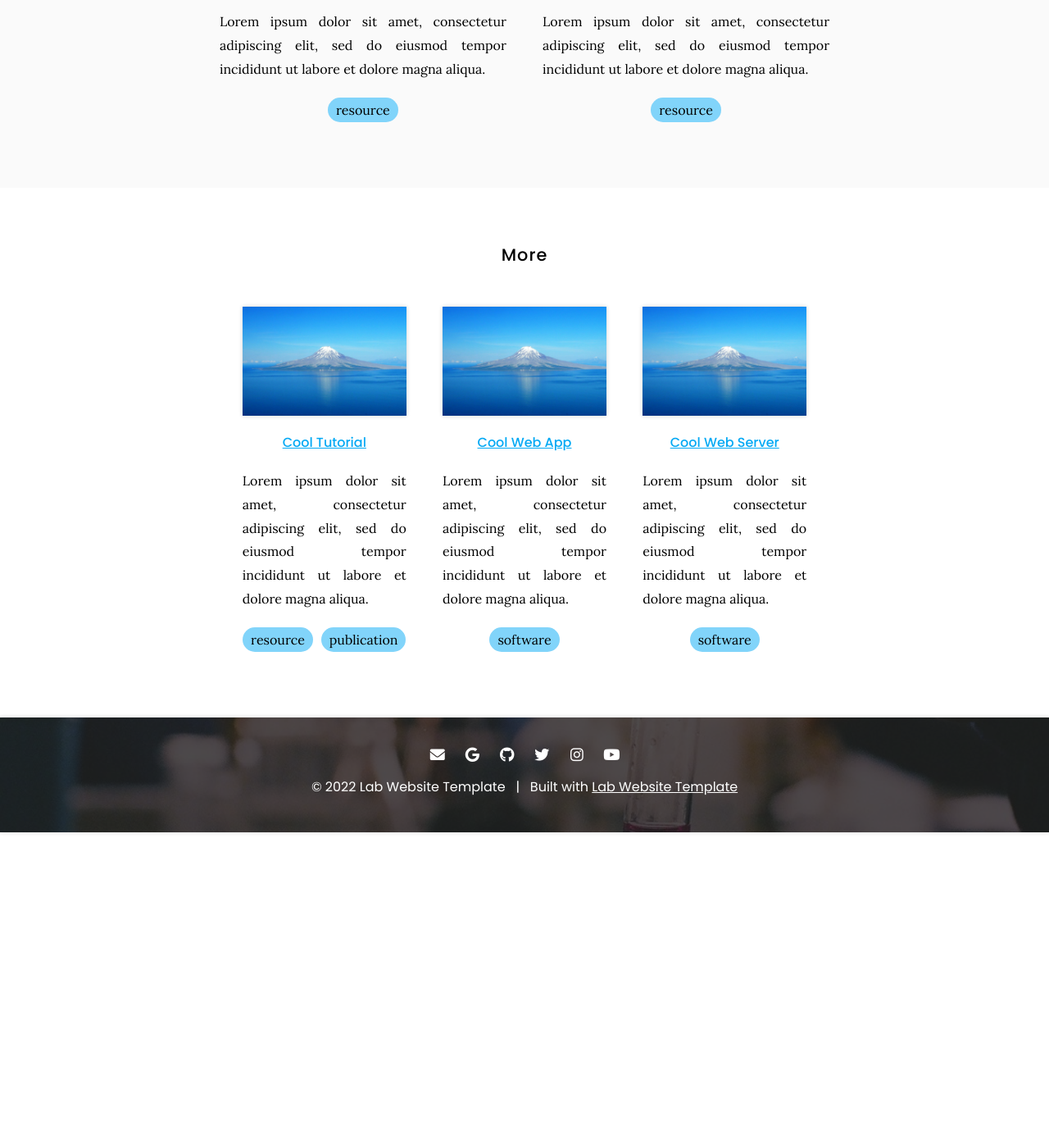
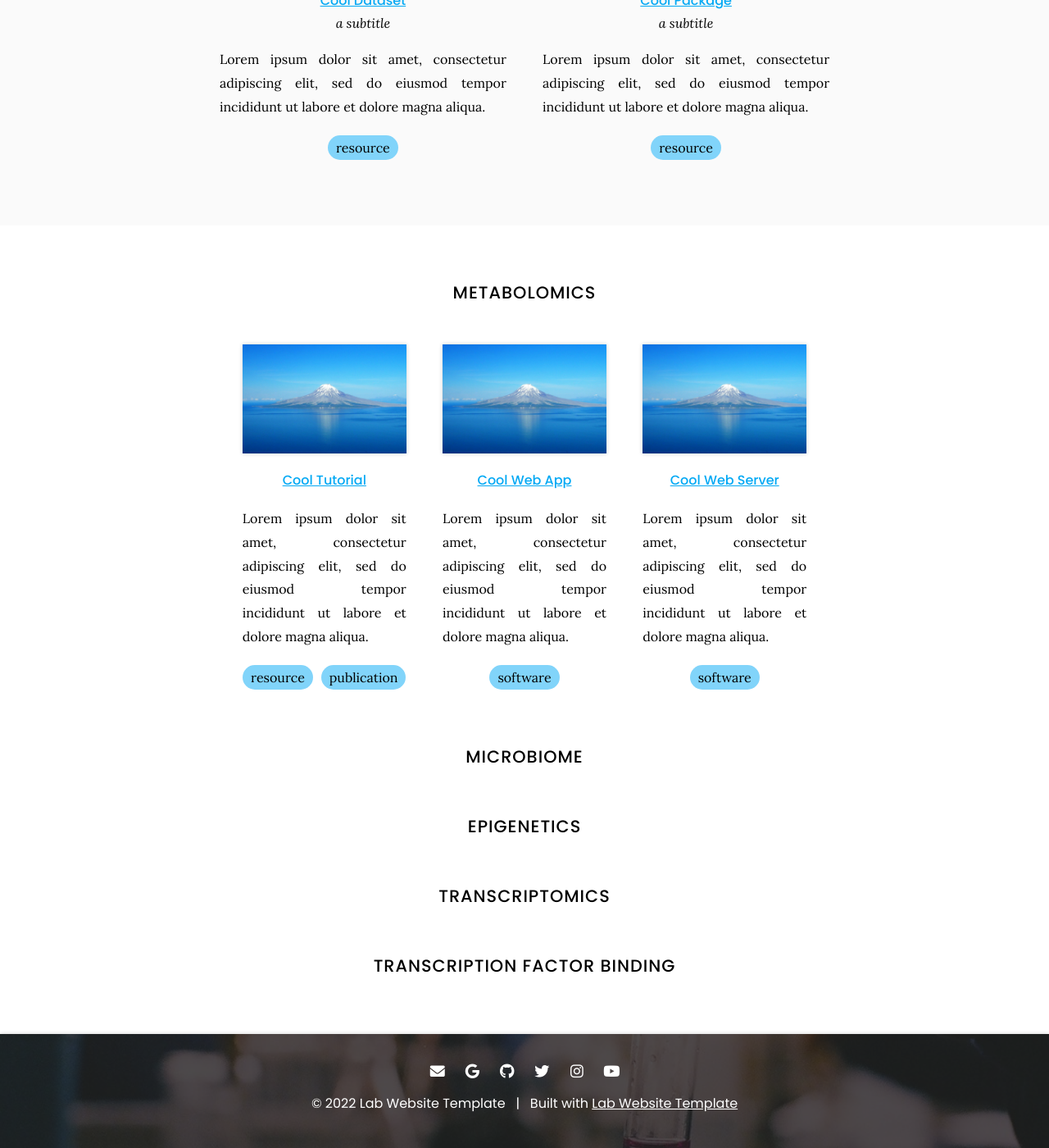
Before and after one commit to KechrisLab/kechrislab.github.io, a Jekyll site: the page built from tools/index.md, in a window 1280 px wide and 1400 px high, scrolled down 888 px. Shown: the whole window at 82% size. Built offline with Jekyll 4.4.1, drawn with Linux system fonts in a browser that asks for light colours; before the commit the page ends 1903 px from its top, so only the background shows below that; some of the changed text lies outside the part shown.

Commit message:
Update index.md

```diff
--- a/tools/index.md
+++ b/tools/index.md
@@ -1,8 +1,8 @@
 ---
-title: Tools
+title: Software
 nav:
   order: 2
-  tooltip: Software, datasets, and more
+  tooltip: Software
 ---
 
 # <i class="fas fa-tools"></i>Tools
@@ -16,12 +16,23 @@ Excepteur sint occaecat cupidatat non proident, sunt in culpa qui officia deseru
 
 {% include section.html %}
 
-## Featured
+## OMICS INTEGRATION
 
 {% include list.html component="card" data="tools" filters="group: featured" %}
 
 {% include section.html %}
 
-## More
+## METABOLOMICS
 
 {% include list.html component="card" data="tools" filters="group: more" style="small" %}
+
+## MICROBIOME
+
+
+## EPIGENETICS
+
+
+## TRANSCRIPTOMICS
+
+
+## TRANSCRIPTION FACTOR BINDING
```
